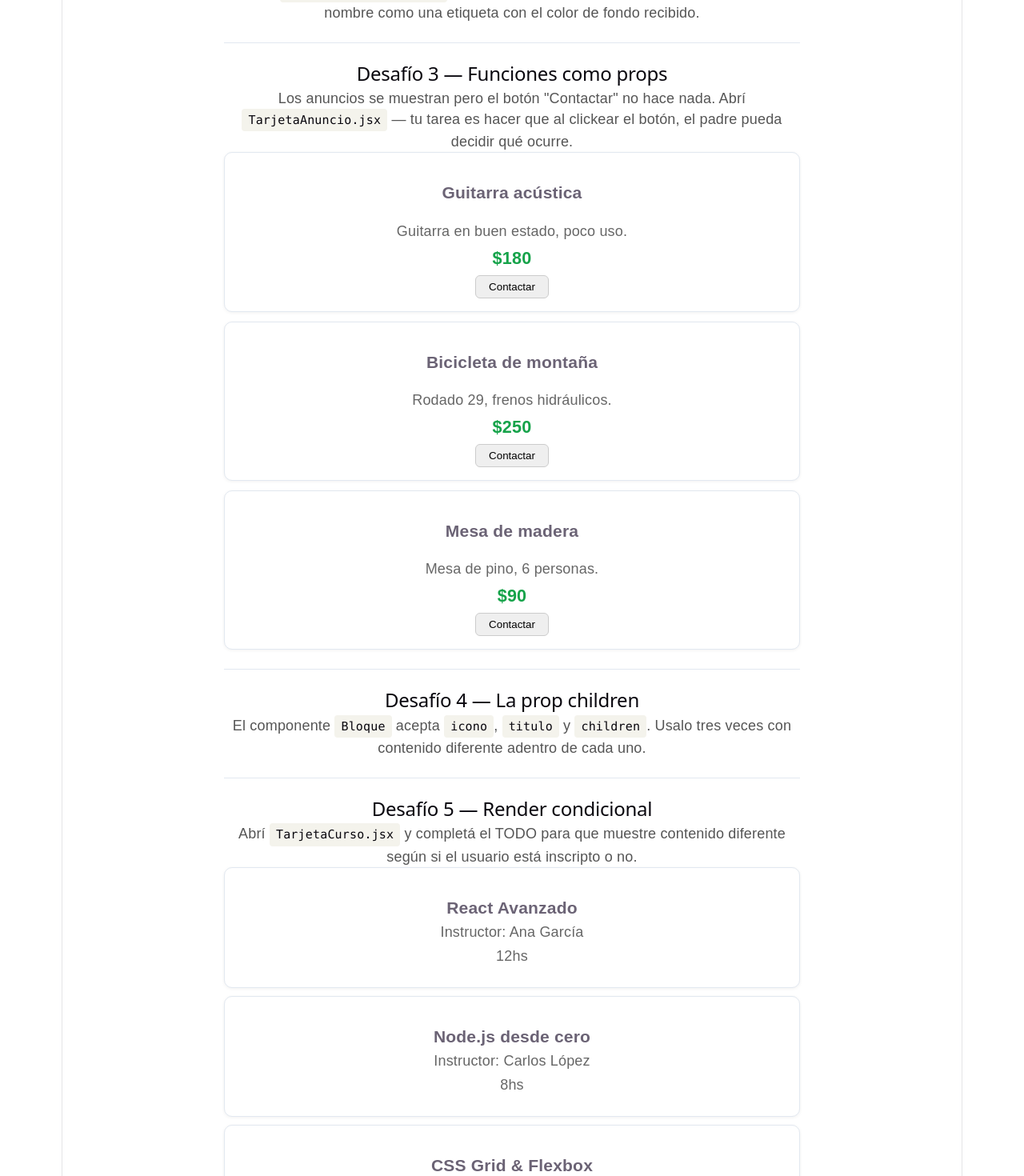
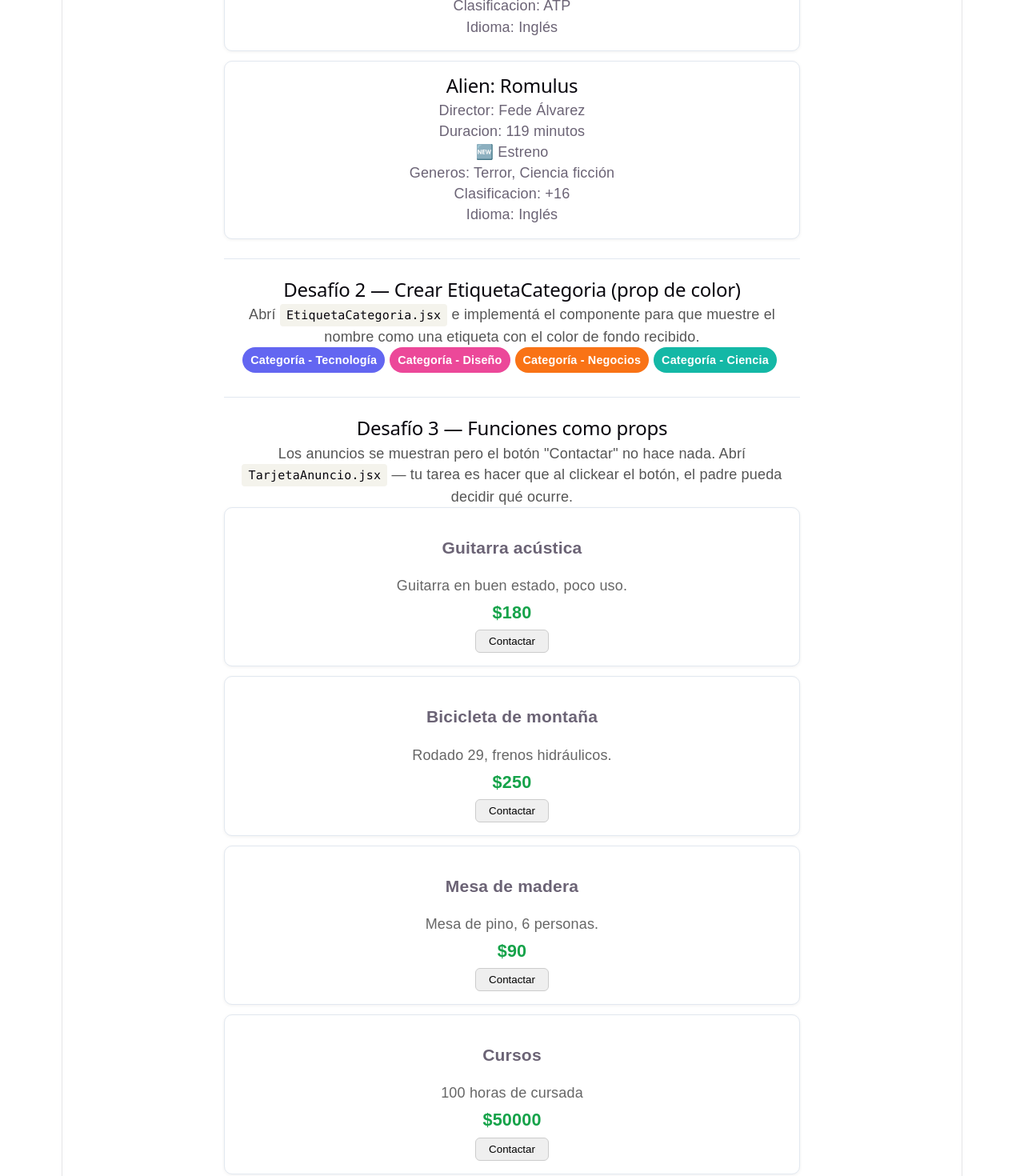
Before and after one commit to sebastiansperandio/props-challenges, a React (Vite) app: page / in a window 1280 px wide. Shown: the part 360-1830 px from the top of the page at 80% size. Built offline with nearby package versions, Linux system fonts and the light colour scheme.

Commit message:
Solucion 1, 2, y 3

```diff
--- a/src/App.jsx
+++ b/src/App.jsx
@@ -5,6 +5,7 @@ import Bloque from './components/Bloque'
 import TarjetaCurso from './components/TarjetaCurso'
 import BotonIcono from './components/BotonIcono'
 import GrillaPeliculas from './components/GrillaPeliculas'
+import TarjetaPelicula from './components/TarjetaPelicula'
 
 const peliculas = [
 	{ id: 1, titulo: 'Interstellar', director: 'Christopher Nolan', duracion: 169, esEstreno: false, generos: ['Ciencia ficción', 'Drama', 'Aventura'], detalles: { clasificacion: 'ATP', idioma: 'Inglés' } },
@@ -12,9 +13,9 @@ const peliculas = [
 ]
 
 const anuncios = [
-	{ id: 1, titulo: 'Guitarra acústica', precio: 180, descripcion: 'Guitarra en buen estado, poco uso.' },
-	{ id: 2, titulo: 'Bicicleta de montaña', precio: 250, descripcion: 'Rodado 29, frenos hidráulicos.' },
-	{ id: 3, titulo: 'Mesa de madera', precio: 90, descripcion: 'Mesa de pino, 6 personas.' },
+	{ id: 1, titulo: 'Guitarra acústica', precio: 180, descripcion: 'Guitarra en buen estado, poco uso.', accion: 'IG' },
+	{ id: 2, titulo: 'Bicicleta de montaña', precio: 250, descripcion: 'Rodado 29, frenos hidráulicos.', accion: '' },
+	{ id: 3, titulo: 'Mesa de madera', precio: 90, descripcion: 'Mesa de pino, 6 personas.', accion: 'TW' },
 ]
 
 const cursos = [
@@ -37,6 +38,21 @@ function App() {
 		// TODO: mostrar alert con el título y el año de la película seleccionada
 	}
 
+	function funcionDesdeProp(accion) {
+		if (accion === 'IG') {
+			console.log("te muestro el ig")
+		} else if (accion === 'TW') {
+			console.log("te muestro el tw")
+		} else {
+			console.log("te muestro el numero de telefono")
+		}
+
+	}
+
+	function mostrarTodo() {
+		console.log("muestra todo")
+	}
+
 	return (
 		<main style={{ maxWidth: '720px', margin: '0 auto', padding: '24px', fontFamily: 'sans-serif' }}>
 			<h1>💪 Props — Desafíos</h1>
@@ -48,9 +64,13 @@ function App() {
 					Abrí <code>TarjetaPelicula.jsx</code> e implementá el componente para que
 					muestre toda la información de cada película.
 				</p>
-				{/* TODO: Usar componente y datos al inicio del archivo */}
-				<p>Tarjeta pelicula 1</p>
-				<p>Tarjeta pelicula 2</p>
+				{peliculas.map(pelicula =>
+					<TarjetaPelicula
+						key={pelicula.id}
+						pelicula={pelicula}
+					/>
+				)}
+
 			</section>
 
 			<hr />
@@ -78,14 +98,22 @@ function App() {
 					Abrí <code>TarjetaAnuncio.jsx</code> — tu tarea es hacer que al clickear
 					el botón, el padre pueda decidir qué ocurre.
 				</p>
-				{anuncios.map((a) => (
+				{anuncios.map((anuncio) => (
 					<TarjetaAnuncio
-						key={a.id}
-						titulo={a.titulo}
-						precio={a.precio}
-						descripcion={a.descripcion}
+						key={anuncio.id}
+						titulo={anuncio.titulo}
+						precio={anuncio.precio}
+						descripcion={anuncio.descripcion}
+						funcionDesdeProp={() => funcionDesdeProp(anuncio.accion)}
 					/>
 				))}
+
+				<TarjetaAnuncio
+					titulo="Cursos"
+					precio={50000}
+					descripcion="100 horas de cursada"
+					funcionDesdeProp={() => mostrarTodo()}
+				/>
 			</section>
 
 			<hr />
@@ -129,6 +157,7 @@ function App() {
 				<p style={{ color: '#555' }}>
 					Abrí <code>BotonIcono.jsx</code> — el botón no responde a clicks ni
 					se deshabilita porque las props extra no llegan al elemento nativo.
+					Completá el TODO.
 				</p>
 				<BotonIcono icono="💾" texto="Guardar" onClick={() => alert('¡Guardado!')} />
 				<BotonIcono icono="🗑️" texto="Eliminar" onClick={() => alert('Eliminado')} style={{ background: '#fef2f2', borderColor: '#fca5a5' }} />
--- a/src/components/EtiquetaCategoria.jsx
+++ b/src/components/EtiquetaCategoria.jsx
@@ -6,6 +6,9 @@
 //
 // Debe mostrar el nombre como una etiqueta/badge con el color de fondo recibido.
 // Aplicale estilos para que se vea como una etiqueta:
+// <div style={{}}>
+//	Tecnología
+// </div>
 /* style={{
 		display: 'inline-block',
 		color: '#fff',
@@ -17,8 +20,25 @@
 		marginBottom: '6px',
 	  }} */
 
-function EtiquetaCategoria() {
-	return null // TODO: reemplazá esto con tu implementación
+function EtiquetaCategoria(props) {
+	const { nombre, color } = props
+	const mensajeDefault = 'Categoría - '
+
+	return (
+		<div style={{
+			display: 'inline-block',
+			color: '#fff',
+			backgroundColor: color,
+			padding: '3px 10px',
+			borderRadius: '999px',
+			fontSize: '0.8rem',
+			fontWeight: 'bold',
+			marginRight: '6px',
+			marginBottom: '6px',
+		}}>
+			{mensajeDefault + nombre}
+		</div>
+	)
 }
 
 export default EtiquetaCategoria
--- a/src/components/TarjetaAnuncio.jsx
+++ b/src/components/TarjetaAnuncio.jsx
@@ -6,13 +6,23 @@
 //   2. En App.jsx, cuando se contacte un anuncio, mostrar un alert
 //      con el título del anuncio.
 
-function TarjetaAnuncio({ titulo, precio, descripcion }) {
+function TarjetaAnuncio(props) {
+	const { titulo, precio, descripcion, funcionDesdeProp } = props
+
 	return (
 		<div className="card">
 			<h3>{titulo}</h3>
-      <p style={{ color: '#666', marginBottom: '8px' }}>{descripcion}</p>
-      <p style={{ fontSize: '1.2rem', fontWeight: 'bold', color: '#16a34a' }}>${precio}</p>
-      <button style={{ marginTop: '8px', padding: '6px 16px', borderRadius: '6px', border: '1px solid #ccc', cursor: 'pointer' }}>
+			<p style={{ color: '#666', marginBottom: '8px' }}>
+				{descripcion}
+			</p>
+			<p style={{ fontSize: '1.2rem', fontWeight: 'bold', color: '#16a34a' }}>
+				${precio}
+			</p>
+
+			<button
+				onClick={funcionDesdeProp}
+				style={{ marginTop: '8px', padding: '6px 16px', borderRadius: '6px', border: '1px solid #ccc', cursor: 'pointer' }}
+			>
 				Contactar
 			</button>
 		</div>
--- a/src/components/TarjetaPelicula.jsx
+++ b/src/components/TarjetaPelicula.jsx
@@ -9,3 +9,22 @@
 //   - detalles    (objeto con: clasificacion y idioma)
 //
 // Usá la clase "card" para el contenedor.
+export default function TarjetaPelicula(props) {
+	const pelicula = props.pelicula
+	const { titulo, director, duracion, esEstreno, generos, detalles } = pelicula
+	const { clasificacion, idioma } = detalles
+
+	return (
+		<div className="card">
+			<h2>{titulo}</h2>
+			<p>Director: {director}</p>
+			<p>Duracion: {duracion} minutos</p>
+			<p>
+				{esEstreno ? "🆕 Estreno" : "📽 En catálogo"}
+			</p>
+			<p>Generos: {generos.join(', ')}</p>
+			<p>Clasificacion: {clasificacion}</p>
+			<p>Idioma: {idioma}</p>
+		</div>
+	)
+}
```
Lines whose indentation alone changed are shown as unchanged.
